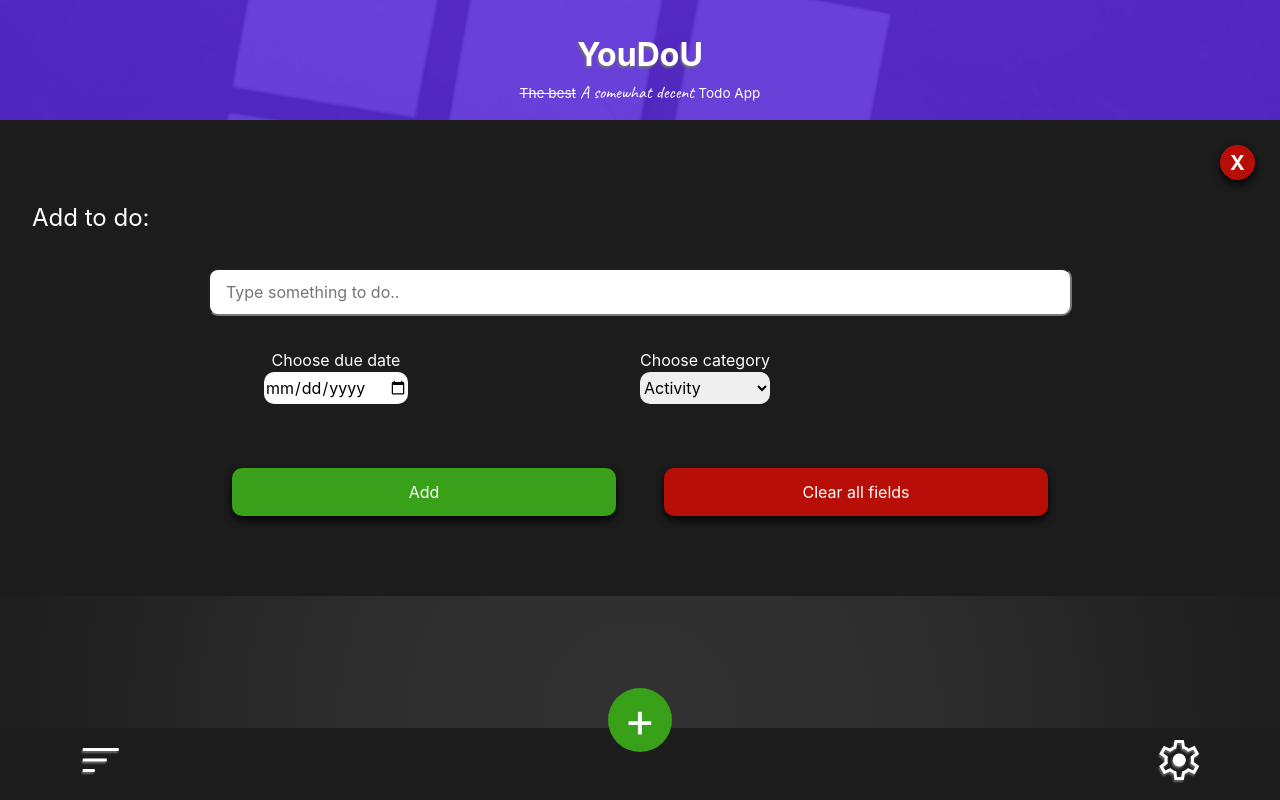
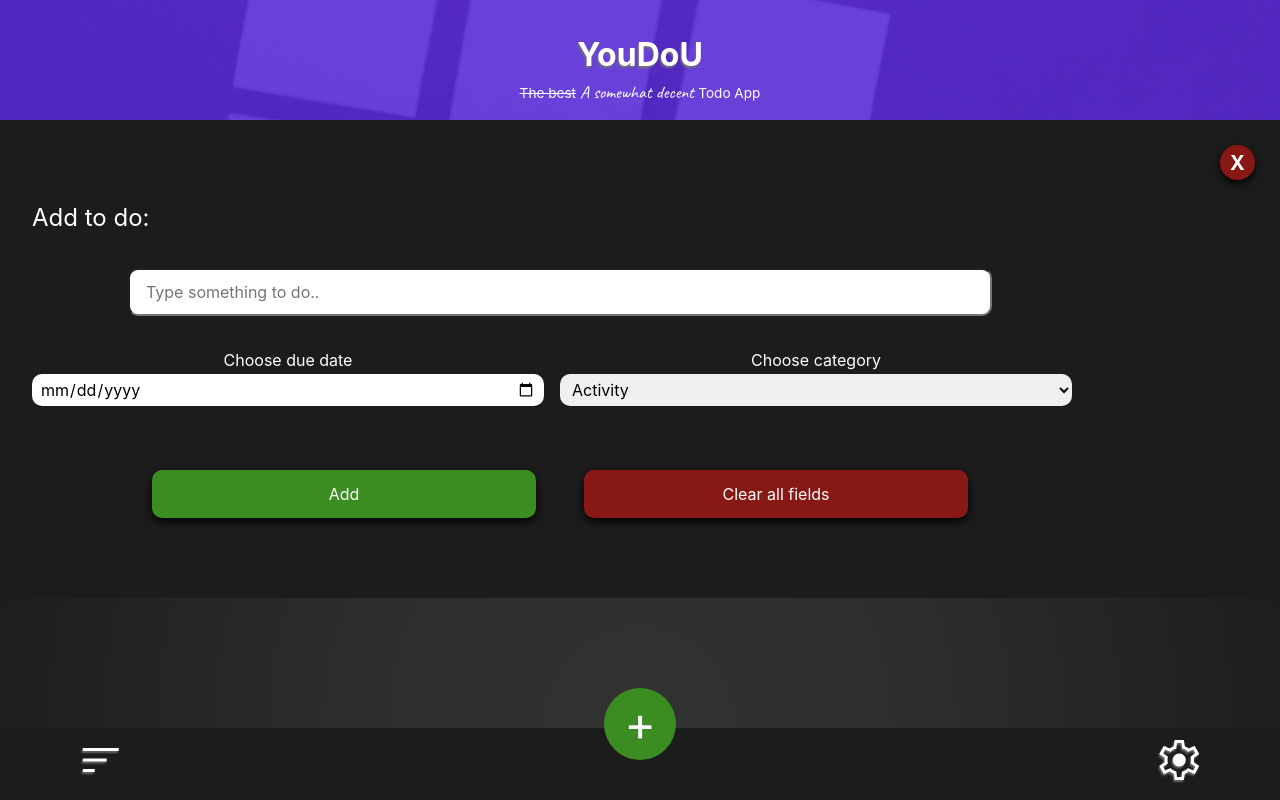
Before and after one commit to maedl/You-Do-U-Todo, a website built with Vite: page index.html in a window 1280 px wide. Both pictures are taken after a click on the button "open add to do input field". Built offline with nearby package versions, Linux system fonts and the light colour scheme.

Commit message:
input section css touchup

```diff
--- a/src/style/_general.scss
+++ b/src/style/_general.scss
@@ -9,8 +9,8 @@
   --footer-height: 9vh; // body padding-bottom samma värde i mobile
   --handwritten-font: 'Caveat', cursive;
   --primary-color: #4b4b86;
-  --green-color: rgb(56, 160, 25);
-  --red-color: rgb(184, 14, 8);
+  --green-color: rgb(59, 141, 34);
+  --red-color: rgb(136, 24, 20);
   --background-color: rgb(29 28 28); // för root, footer & info-bar..
   --bg-gradient: radial-gradient(circle, rgba(50, 50, 50, 1) 0%, rgba(46, 46, 46, 1) 39%, rgba(29, 28, 28, 1) 100%);
   --rounded-corners: 10px;
--- a/src/style/devices/_mobile.scss
+++ b/src/style/devices/_mobile.scss
@@ -124,6 +124,7 @@ header {
 
   #date-label {
     @include flex-center-col;
+    margin-right: 1rem;
 
     grid-area: date;
   }
@@ -133,6 +134,13 @@ header {
 
     grid-area: category;
     width: max-content;
+  }
+
+  .todo-datepicker,
+  .todo-category {
+    margin-top: 0.125rem;
+    padding: 0.125rem 0.5rem;
+    width: 40vw;
   }
 
   .add-todo-btn,
@@ -316,6 +324,7 @@ footer {
   transform: translateX(-50%);
   height: 4rem;
   width: 4rem;
+  padding: 2.25rem;
   font-size: 3rem;
   border-radius: 50%;
   display: flex;
```
